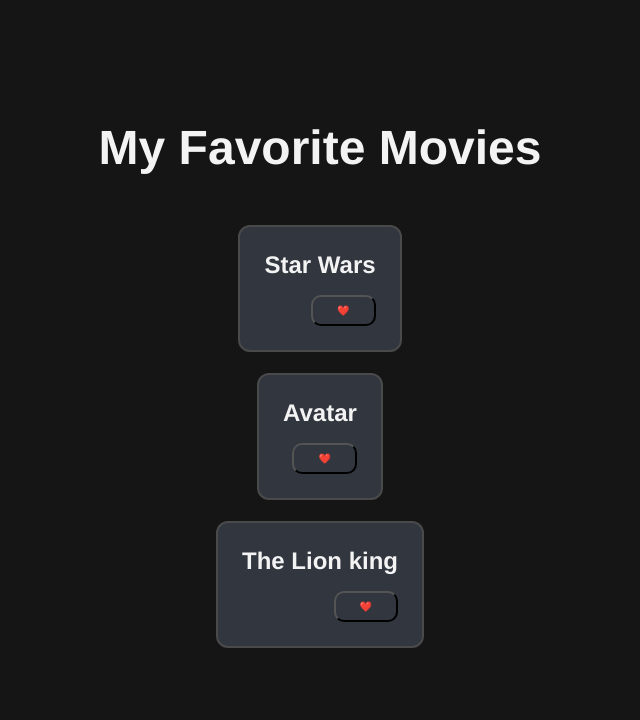
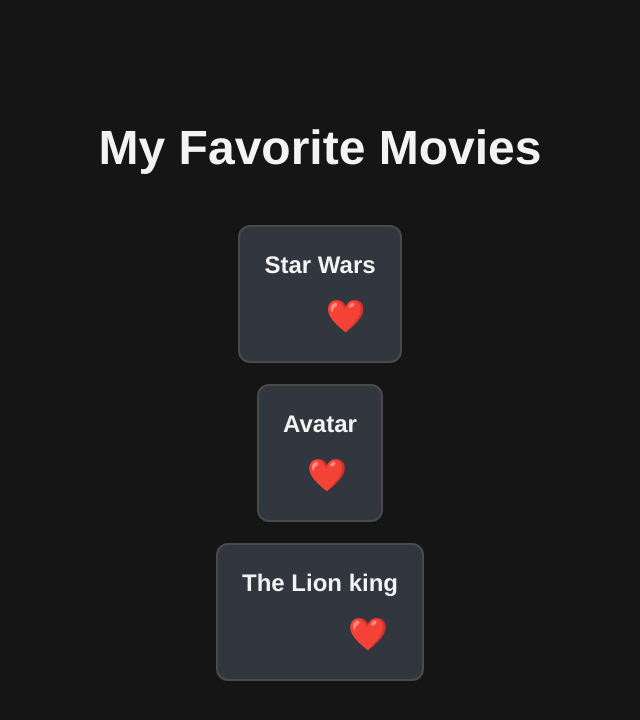
Before and after one commit to Ghjnbhu/ReactJS_19_Full_Course_2025, a React app: page / in a window 1280 px wide. Shown: the top 720 px of the page, without its empty margins (320-960 px from the left). Built offline with nearby package versions, Linux system fonts and the light colour scheme; the HTML template or start-up script is replaced by a standard one.

Commit message:
Removed Heart button, leave only Heart

```diff
--- a/src/App.jsx
+++ b/src/App.jsx
@@ -1,4 +1,4 @@
-import { useState } from 'react'
+import { useState, useEffect } from 'react'
 import reactLogo from './assets/react.svg'
 import viteLogo from '/vite.svg'
 import './App.css'
@@ -6,7 +6,11 @@
 const Card = ({title}) => {
   const [hasLiked, setHasLiked] = useState(false)
 
-  return (
+  useEffect(() => {
+    console.log('${title} has been liked ${hasLiked}');
+    });
+
+      return (
     <div className='card' >
       <h2>{title}</h2>
       <button className="button" onClick={() => setHasLiked (!hasLiked)}>
--- a/src/index.css
+++ b/src/index.css
@@ -47,26 +47,40 @@
 }
 
 .button {
-  /* border: 2px solid #ff6b6b;  /* Softer red */
-  font-size: 10px;
-  background-color: transparent;
-  color: white;
+  /* Remove all button defaults */
+  border: none;
+  outline: none;
+  background: none;
+
+  /* Heart styling */
+  font-size: 32px;        /* Bigger heart */
+  line-height: 1;
   cursor: pointer;
-    /* Right alignment */
+
+  /* Positioning */
   align-self: flex-end;
-    /* Better button styling */
-  padding: 8px 24px;
-  border-radius: 10px;  /* Rounded pill shape */
-  font-weight: 300;
-  transition: all 0.3s ease;
+
+  /* Make it easier to click */
+  padding: 10px 15px;
+  margin: -5px;           /* Negative margin to compensate for padding */
+
+  /* Smooth transitions */
+  transition: transform 0.2s ease;
+
+  /* Remove any default button text styling */
+  font-family: inherit;
+  font-weight: normal;
+  text-decoration: none;
 }
 
 .button:hover {
-  background-color: #ff6b6b;
-  color: #151515;
-  transform: scale(1.05);  /* Slight grow effect */
+  transform: scale(1.2);
 }
 
 .button:active {
-  transform: scale(0.95);  /* Slight shrink when clicked */
+  transform: scale(0.9);
 }
+/* Optional: Add a subtle glow effect */
+.button:active {
+  text-shadow: 0 0 10px rgba(255, 59, 59, 0.5);
+}
```
